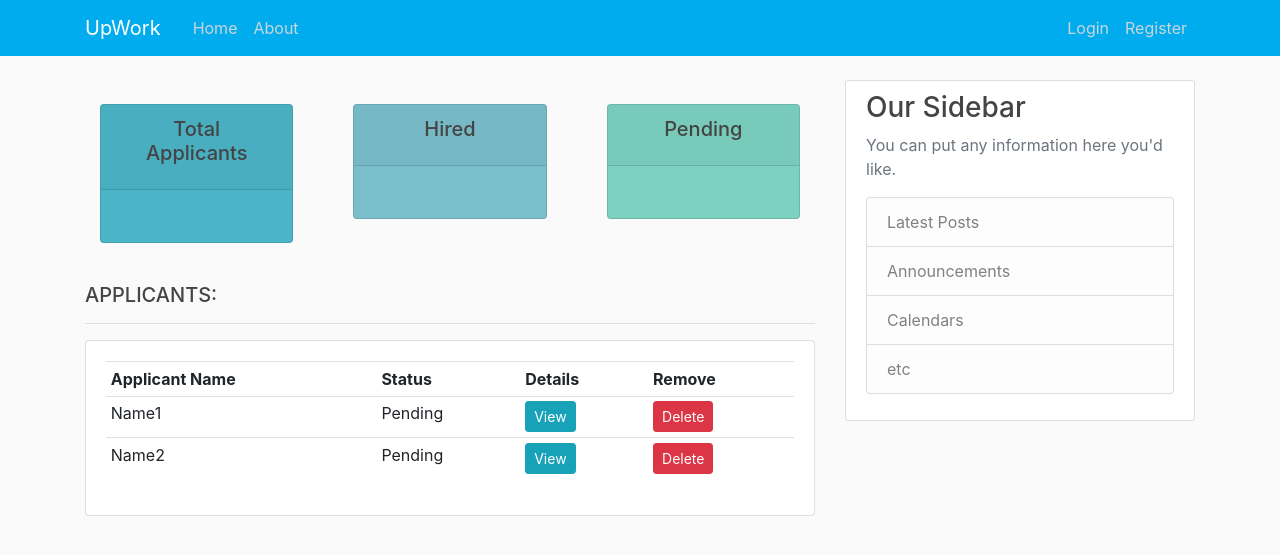
After one commit to saroj-karki/workRemote, a Django app: page /post/1/job_dashboard/ in a window 1280 px wide. The commit adds this page. Shown: the top 555 px of the page. Run offline with Django 3.2, Linux system fonts and the light colour scheme; some libraries are stand-ins or nearby versions.

Commit message:
applicants dashboard added

```diff
--- a/blog/static/blog/main.css
+++ b/blog/static/blog/main.css
@@ -99,3 +99,17 @@
     background-color:red;
     border-color: yellow;
   }
+
+
+  #total-orders{
+    background-color: #4cb4c7;
+  }
+
+
+  #orders-delivered{
+    background-color: #7abecc;
+  }
+
+  #orders-pending{
+    background-color: #7CD1C0;
+  }
--- /dev/null
+++ b/blog/templates/blog/dashboard.html
@@ -0,0 +1,59 @@
+{% extends "blog/base.html" %}
+{% block content %}
+
+{%  include 'blog/status.html' %}
+
+<br>
+
+<div class="row">
+	<div class="col-md-12">
+		<h5>APPLICANTS:</h5>
+		<hr>
+		<div class="card card-body">
+			<!-- <a class="btn btn-primary  btn-sm btn-block" href="">Create Customer</a> -->
+			<table class="table table-sm">
+				<tr>
+                    <th>Applicant Name</th>
+                    <th>Status</th>
+                    <th>Details</th>
+                    <th>Remove</th>
+                </tr>
+                <tr>
+                    <td>Name1</td>
+                    <td>Pending</td>
+                    <td><a class="btn btn-sm btn-info" href="#">View</a></td>
+                    <td><a class="btn btn-sm btn-danger" href="#">Delete</a></td>
+                </tr>
+                <tr>
+                    <td>Name2</td>
+                    <td>Pending</td>
+                    <td><a class="btn btn-sm btn-info" href="#">View</a></td>
+                    <td><a class="btn btn-sm btn-danger" href="#">Delete</a></td>
+                </tr>
+
+
+			</table>
+		</div>
+	</div>
+
+	<!-- <div class="col-md-7">
+		<h5>LAST 5 ORDERS</h5>
+		<hr>
+		<div class="card card-body">
+			<a class="btn btn-primary  btn-sm btn-block" href="">Create Order</a>
+			<table class="table table-sm">
+				<tr>
+					<th>Product</th>
+					<th>Date Orderd</th>
+					<th>Status</th>
+					<th>Update</th>
+					<th>Remove</th>
+				</tr>
+
+			</table>
+		</div>
+	</div> -->
+
+</div>
+
+{% endblock %}
--- a/blog/templates/blog/post_detail.html
+++ b/blog/templates/blog/post_detail.html
@@ -26,7 +26,7 @@
     </div>
 {% else %}
     <div>
-        <a class="btn btn-success btn-sm mt-1 mb-1 float-right" href="#">See Applicants</a>
+        <a class="btn btn-success btn-sm mt-1 mb-1 float-right" href="{% url 'job-dashboard' post.id %}">See Applicants</a>
     </div>
 {% endif %}
 
--- /dev/null
+++ b/blog/templates/blog/status.html
@@ -0,0 +1,42 @@
+<br>
+
+<div class="row">
+	<div class="col">
+		<div class="col-md">
+			<div class="card text-center text-white  mb-3" id="total-orders">
+			  	<div class="card-header">
+			  		<h5 class="card-title">Total Applicants</h5>
+			  	</div>
+			  	<div class="card-body">
+			    	<h3 class="card-title"></h3>
+			  	</div>
+			</div>
+		</div>
+	</div>
+
+	<div class="col">
+		<div class="col-md">
+			<div class="card text-center text-white  mb-3" id="orders-delivered">
+			  	<div class="card-header">
+			  		<h5 class="card-title">Hired</h5>
+			  	</div>
+			  	<div class="card-body">
+			    	<h3 class="card-title"></h3>
+			  	</div>
+			</div>
+		</div>
+	</div>
+
+	<div class="col">
+		<div class="col-md">
+			<div class="card text-center text-white  mb-3" id="orders-pending">
+			  	<div class="card-header">
+			  		<h5 class="card-title">Pending</h5>
+			  	</div>
+			  	<div class="card-body">
+			    	<h3 class="card-title"></h3>
+			  	</div>
+			</div>
+		</div>
+	</div>
+</div>
--- a/blog/urls.py
+++ b/blog/urls.py
@@ -9,6 +9,7 @@
     path('post/<int:pk>/update/', PostUpdateView.as_view(), name='post-update'),
     path('post/<int:pk>/delete/', PostDeleteView.as_view(), name='post-delete'),
     path('post/<int:pk>/job_apply/', views.job_apply, name='job-apply'),
+    path('post/<int:pk>/job_dashboard/', views.job_dashboard, name='job-dashboard'),
     path('post/new/', PostCreateView.as_view(), name='post-create'),
     path('search/', views.job_search, name='job-search'),
     path('about/', views.about, name='blog-about'),
--- a/blog/views.py
+++ b/blog/views.py
@@ -95,3 +95,6 @@
     context = {'allPosts': allPosts}
 
     return render(request, 'blog/search.html', context)
+
+def job_dashboard(request, pk):
+    return render(request, 'blog/dashboard.html', {'title': 'Job Application'})
```
Also changed, not shown: db.sqlite3.
